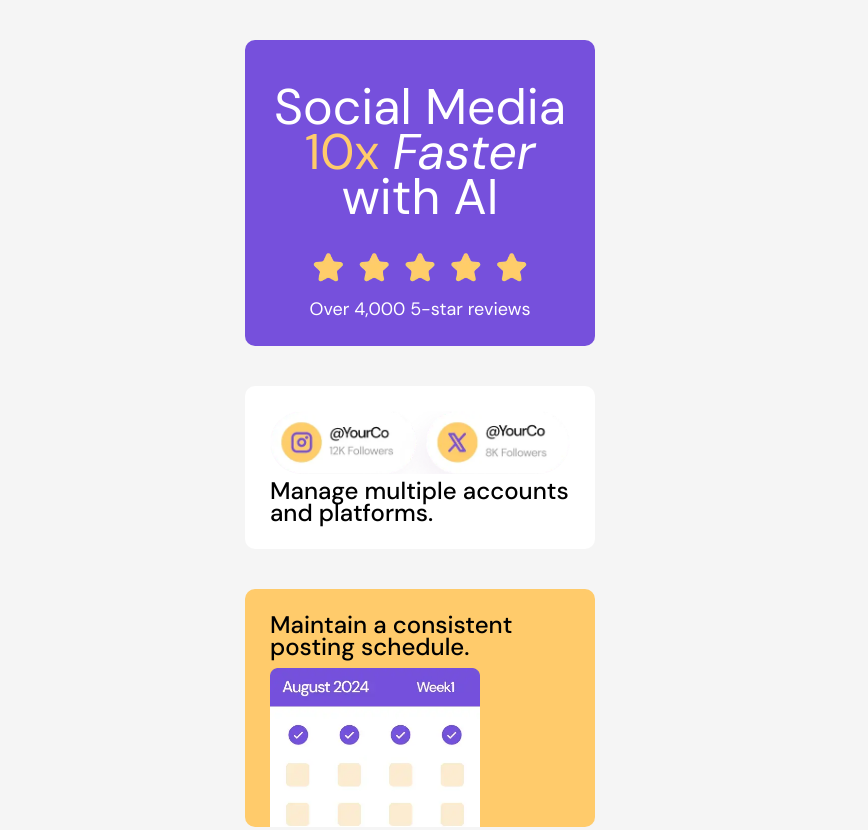
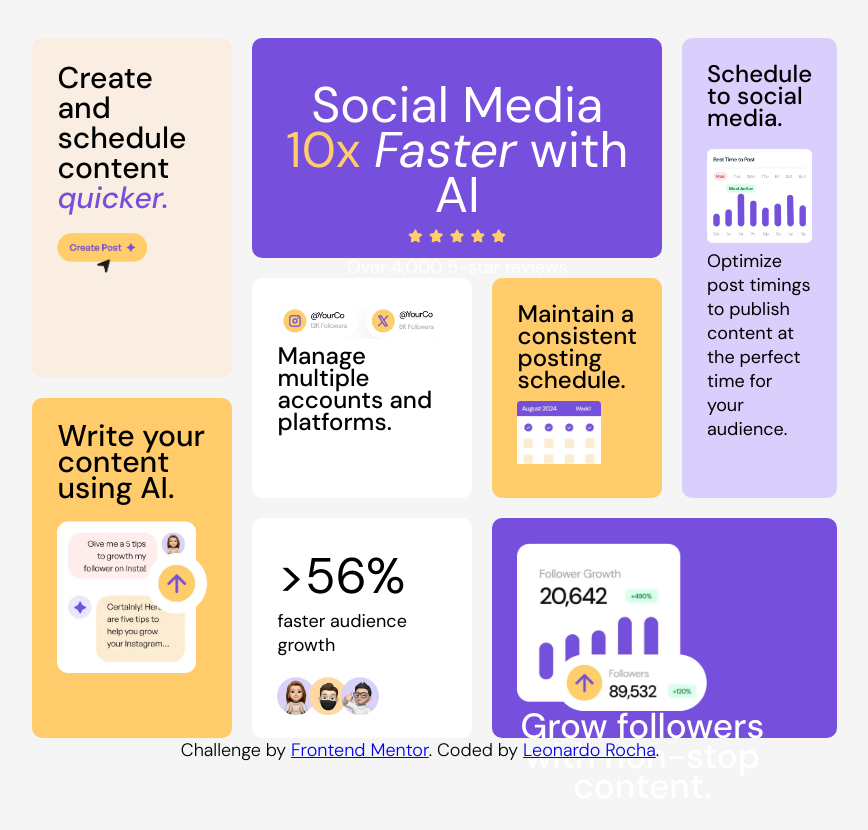
Before and after one commit to Leoemanuel21/bento-grid, a plain HTML site: page index.html in a window 1536 px wide. Shown: the top 830 px of the page, without its empty margins (348-1216 px from the left). After the commit the page ends 809 px from the top, so only its background shows below. Drawn offline with Linux system fonts and the light colour scheme.

Commit message:
finalizado

```diff
--- /dev/null
+++ b/CSS/media-query.css
@@ -0,0 +1,98 @@
+@charset "UTF-8";
+
+@media screen and (min-width: 1440px){
+    body{
+        min-height: 100vh;
+        justify-content: center;
+    }
+
+    main{
+        width: 70%;
+        padding: 0rem 15rem;
+        display: grid;
+        grid-template: repeat(6, 10rem) / repeat(4, 1fr);
+        gap: 2rem;
+    }
+
+    section{
+        margin-top: 0rem;
+    }
+
+    .section-one{
+        width: 100%;
+        grid-row: 1 / 3;
+        grid-column: 2 / 4;
+    }
+
+    .section-one h1{
+        margin: 2rem 0 0 0;
+    }
+
+    .section-one img{
+        width: 50%;
+    }
+
+    .section-two{
+        grid-row: 3 / 5;
+        grid-column: 2 / 3;
+    }
+
+    .section-two h1{
+        width: 17rem;
+    }
+
+    .section-three{
+        grid-row: 3 / 5;
+        grid-column: 3 / 4;
+    }
+
+    .section-four{
+        grid-row: 1 / 5;
+        grid-column: -1 / -2;
+        text-align: left;
+    }
+
+    .section-four h1{
+        line-height: 2.2rem;
+    }
+
+    .section-five{
+        grid-row: -1 / -3 ;
+        grid-column: -1 / -3;
+        display: flex;
+        flex-flow: row wrap;
+        justify-content: space-between;
+    }
+
+    .section-five img{
+        width: 19rem;
+    }
+
+    .section-five h1{
+        width: 25rem;
+        padding-top: 0rem;
+    }
+
+    .section-six{
+        grid-row: -1 / -3;
+        grid-column: 2 / 3;
+    }
+
+    .section-seven{
+        grid-row: 1 / 4;
+        grid-column: 1 / 2;
+    }
+
+    .section-eight{
+        grid-row: 4 / 7;
+        grid-column: 1 / 2;
+    }
+
+    .section-eight h1{
+        width: 15rem;
+    }
+
+    .section-eight img{
+        width: 100%;
+    }
+}
--- a/index.html
+++ b/index.html
@@ -5,6 +5,7 @@
     <meta name="viewport" content="width=device-width, initial-scale=1.0">
     <link rel="icon" type="image/png" sizes="32x32" href="./images/favicon-32x32.png">
     <link rel="stylesheet" href="CSS/style.css">
+    <link rel="stylesheet" href="CSS/media-query.css">
     <title>Frontend Mentor | Bento Grid </title>
 </head>
 <body>
```
